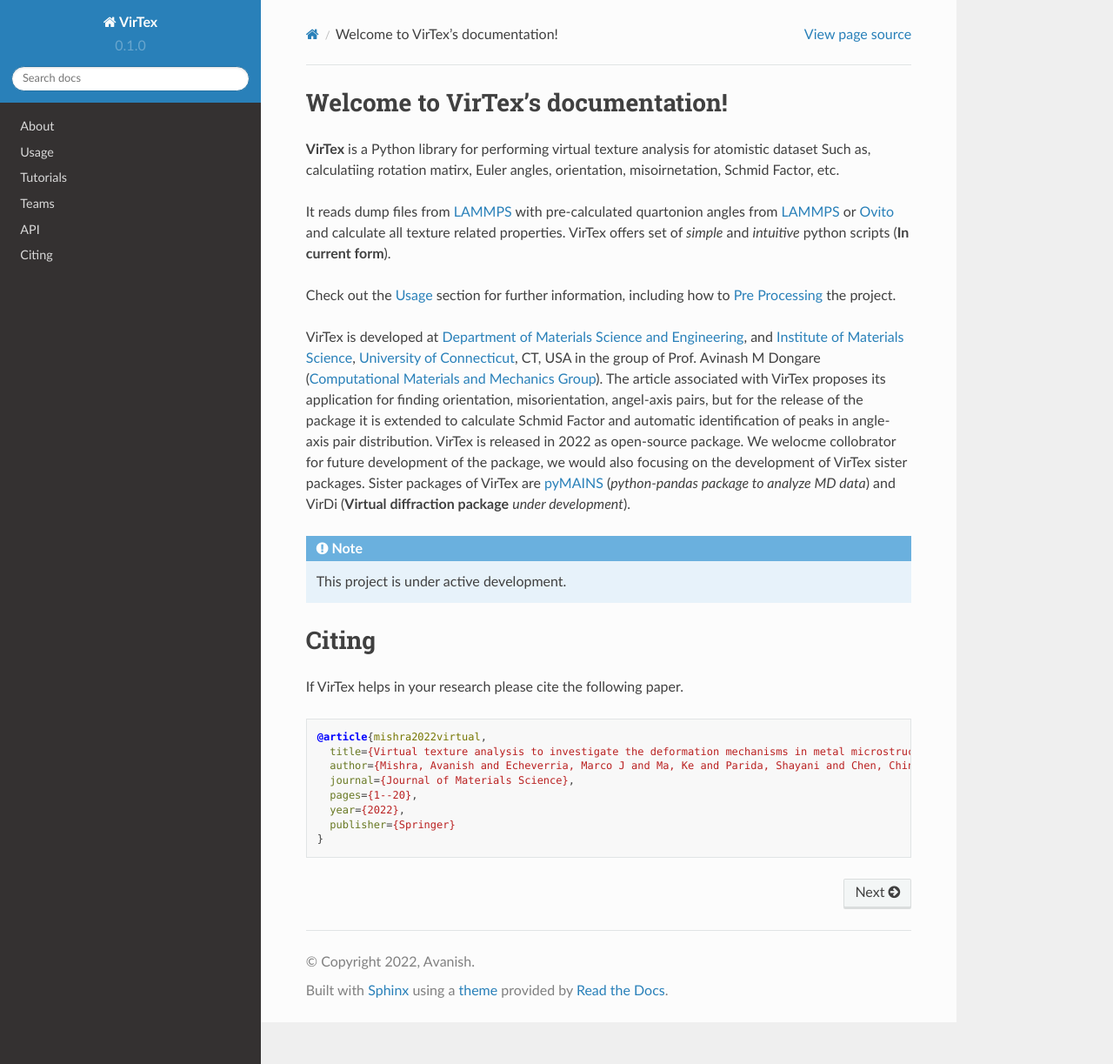
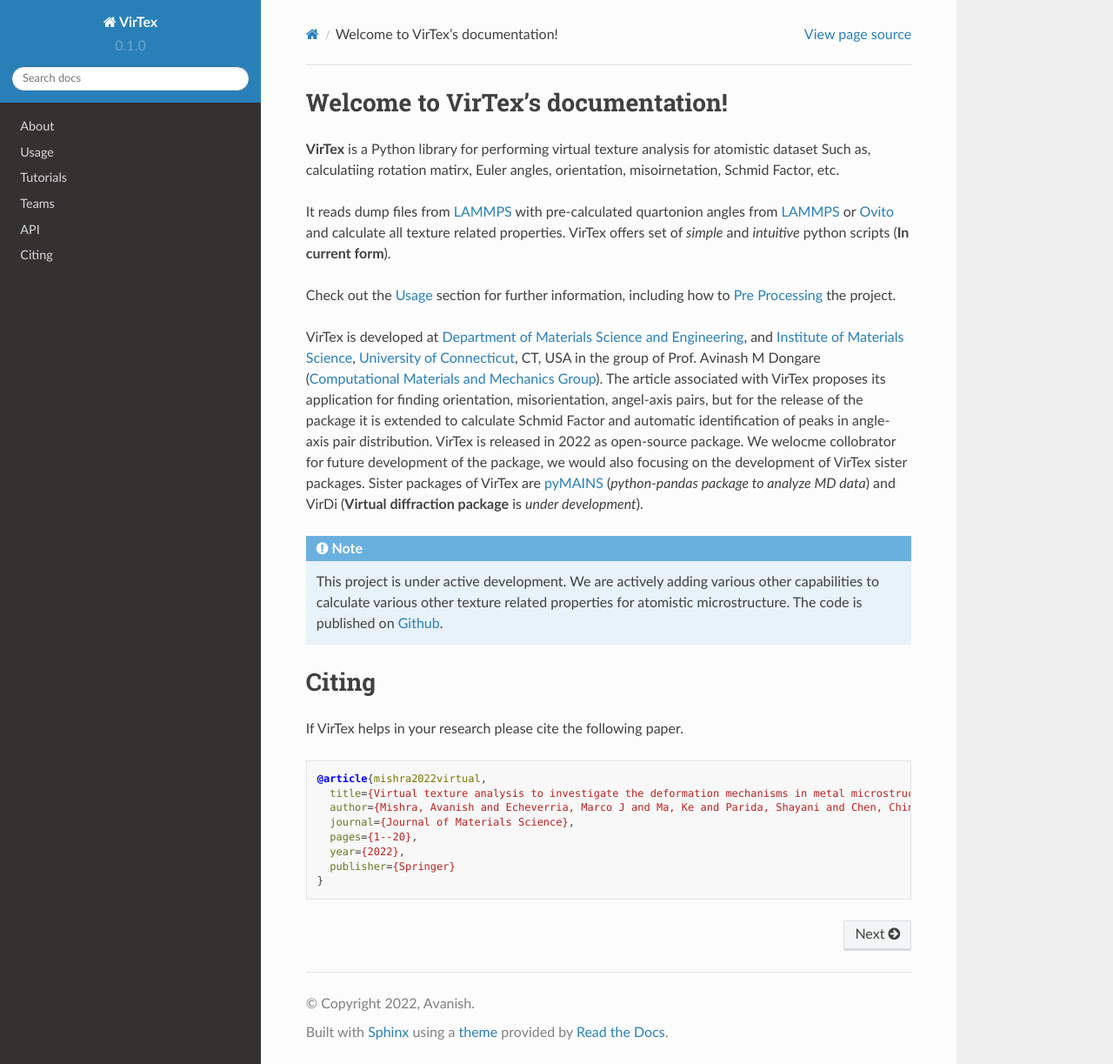
Before and after one commit to mavanish/VirTex, a Sphinx documentation site: the page built from docs/source/index.rst, in a window 1280 px wide and 1223 px high. Shown: the whole window at 87% size. Built offline with Sphinx 7.4.7 and the Read the Docs theme 2.0.0, drawn with Linux system fonts in a browser that asks for light colours; pages that are not in the unit, such as notebooks, are missing from menus.

Commit message:
Update index.rst

```diff
--- a/docs/source/index.rst
+++ b/docs/source/index.rst
@@ -9,11 +9,11 @@
 Check out the :doc:`usage` section for further information, including
 how to :ref:`installation` the project.
 
-VirTex is developed at `Department of Materials Science and Engineering <https://mse.engr.uconn.edu/>`_, and `Institute of Materials Science <https://www.ims.uconn.edu/>`_, `University of Connecticut <https://uconn.edu/>`_, CT, USA in the group of Prof. Avinash M Dongare (`Computational Materials and Mechanics Group <https://dongare.group.uconn.edu/>`_). The article associated with VirTex proposes its application for finding orientation, misorientation, angel-axis pairs, but for the release of the package it is extended to calculate Schmid Factor and automatic identification of peaks in angle-axis pair distribution. VirTex is released in 2022 as open-source package. We welocme collobrator for future development of the package, we would also focusing on the development of VirTex sister packages. Sister packages of VirTex are `pyMAINS <https://github.com/mrcavam/pyMAINS>`_ (*python-pandas package to analyze MD data*) and VirDi (**Virtual diffraction package** *under development*).
+VirTex is developed at `Department of Materials Science and Engineering <https://mse.engr.uconn.edu/>`_, and `Institute of Materials Science <https://www.ims.uconn.edu/>`_, `University of Connecticut <https://uconn.edu/>`_, CT, USA in the group of Prof. Avinash M Dongare (`Computational Materials and Mechanics Group <https://dongare.group.uconn.edu/>`_). The article associated with VirTex proposes its application for finding orientation, misorientation, angel-axis pairs, but for the release of the package it is extended to calculate Schmid Factor and automatic identification of peaks in angle-axis pair distribution. VirTex is released in 2022 as open-source package. We welocme collobrator for future development of the package, we would also focusing on the development of VirTex sister packages. Sister packages of VirTex are `pyMAINS <https://github.com/mrcavam/pyMAINS>`_ (*python-pandas package to analyze MD data*) and VirDi (**Virtual diffraction package** is *under development*).
 
 .. note::
 
-   This project is under active development.
+   This project is under active development. We are actively adding various other capabilities to calculate various other texture related properties for atomistic microstructure. The code is published on `Github <https://github.com/mrcavam/VirTex>`_.
 
 Citing
 ======
```
